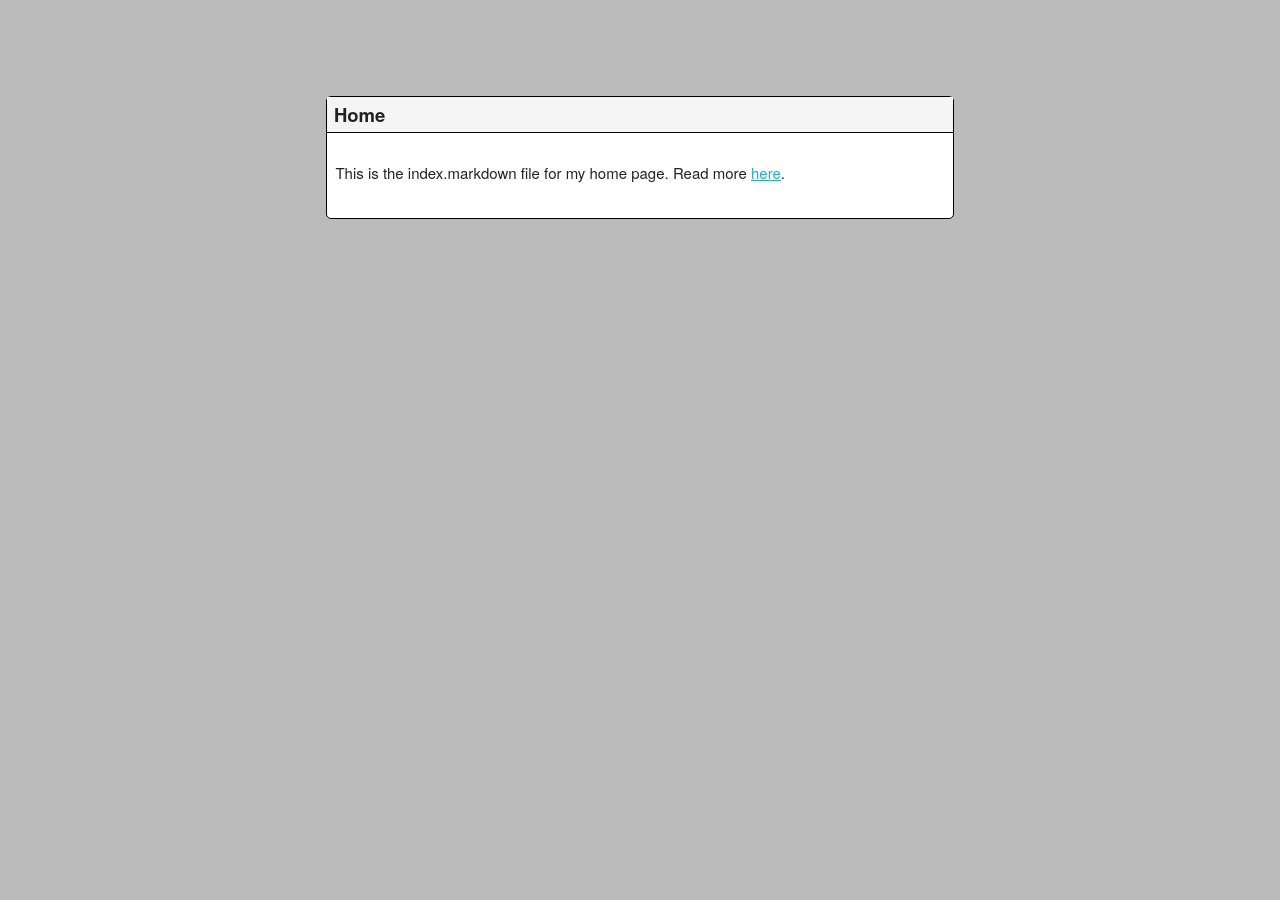
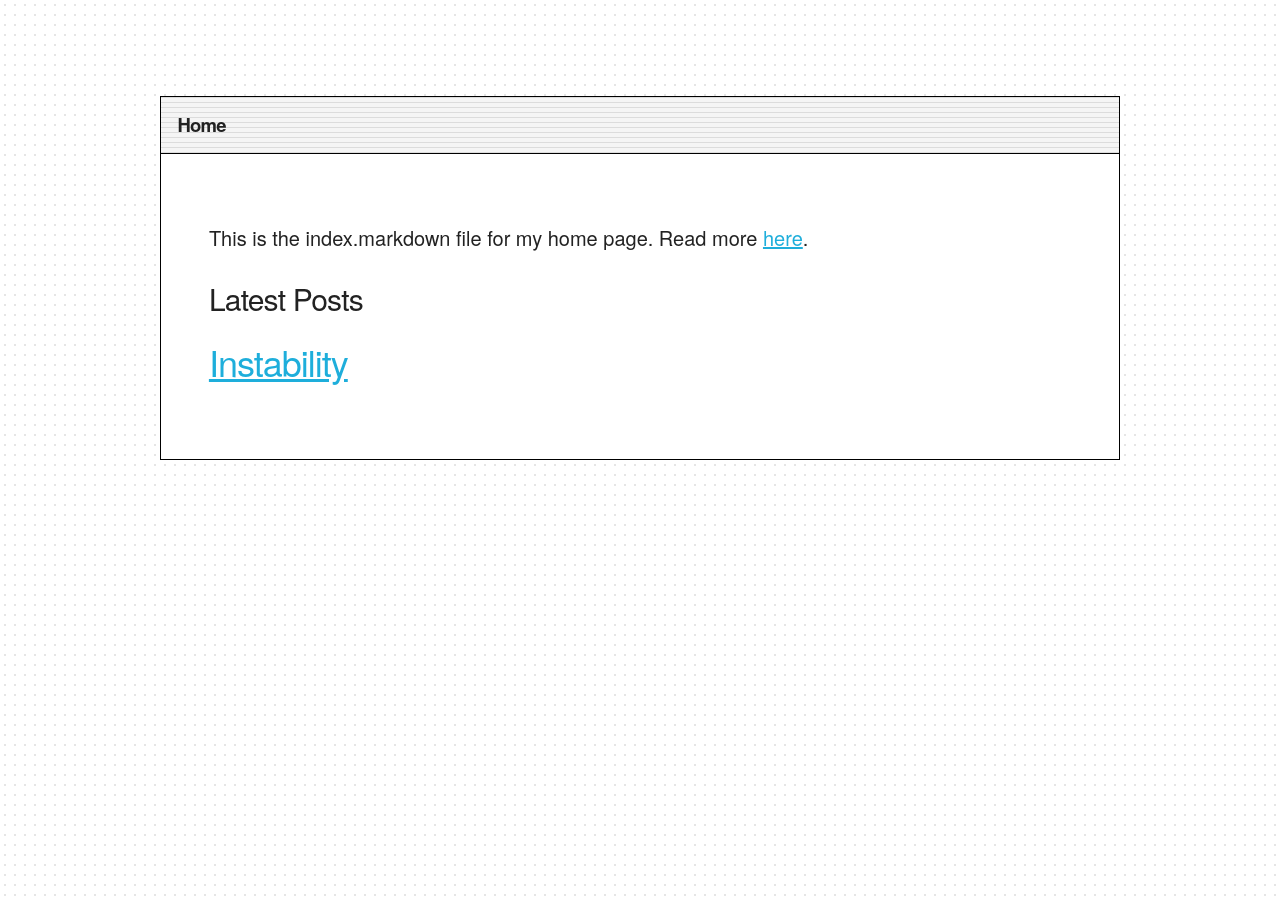
Before and after one commit to cspablocortez/cspablocortez.github.io, a Jekyll site: the page built from index.markdown, in a window 1280 px wide. Built offline with Jekyll 4.4.1, drawn with Linux system fonts in a browser that asks for light colours.

```diff
--- /dev/null
+++ b/_includes/blog-feed.html
@@ -0,0 +1,10 @@
+{% for post in site.posts %}
+<h4>Latest Posts</h4>
+<ol>
+    <li style="list-style-type: none;">
+        <a href="{{ post.url }}">
+            <h3>{{ post.title }}</h3>
+        </a>
+    </li>
+{% endfor %}
+</ol>
--- a/_layouts/page.html
+++ b/_layouts/page.html
@@ -2,11 +2,11 @@
 layout: default
 ---
 
-<div class="eight columns" style="float: none; margin: auto; margin-top: 10%; border-radius: 5px; border: 1px solid black; background-color: white;">
-  <h1 style="font-weight: bold; padding: 0.65rem; font-size: 1.85rem; border-bottom: 1px solid black; background-color: whitesmoke;">
+<div class="twelve columns" style="float: none; margin: auto; margin-top: 10%; margin-bottom: 10%;  border: 1px solid black; background-color: white;">
+  <h4 class="page-header">
     {{ page.title }}
-  </h1>
-  <div style="padding: 8px;">
+  </h4>
+  <div class="page-content">
     {{ content }}
   </div>
 </div>
--- /dev/null
+++ b/_layouts/post.html
@@ -0,0 +1,5 @@
+---
+layout: page
+---
+
+{{ content }}
--- a/assets/css/brett.css
+++ b/assets/css/brett.css
@@ -1,8 +1,30 @@
+
+:root {
+    --page-content-margin: 5%;
+}
 
 html {
-    background-color: rgb(187, 187, 187);
+    background-color: #ffffff; /* Light beige background color */
+    background-image: radial-gradient(circle, rgba(0, 0, 0, 0.1) 1px, transparent 1px);
+    background-size: 10px 10px; /* Adjust the size of the dots */
 }
 
-body {
-    /* background-color: blue; */
+.page-header {
+    font-weight: bold;
+    padding: 1.55rem 1.65rem;
+    font-size: 1.85rem;
+    border-bottom: 1px solid black;
+    background-color: whitesmoke;
+    background-image: linear-gradient(rgba(0, 0, 0, 0.1) 1px, transparent 1px);
+    background-size: 100% 5px; /* Adjust the height of the lines */
 }
+
+.page-content {
+    padding: var(--page-content-margin);
+}
+
+
+blockquote {
+    border-left: 2px solid #e3e3e3;
+    padding-left: 1.5rem;
+}
--- a/assets/css/skeleton.css
+++ b/assets/css/skeleton.css
@@ -152,6 +152,7 @@ h6 { font-size: 1.5rem; line-height: 1.6;  letter-spacing: 0; }
   h4 { font-size: 3.0rem; }
   h5 { font-size: 2.4rem; }
   h6 { font-size: 1.5rem; }
+  p  { font-size: 2.0rem; }
 }
 
 p {
--- a/index.markdown
+++ b/index.markdown
@@ -1,5 +1,5 @@
 ---
-layout: page
+layout: home
 title: Home
 ---
 
```
Also changed, not shown: _layouts/home.html (added, +7 -0 lines), _posts/2024-07-03-instability.md (added, +30 -0 lines), README.md.
